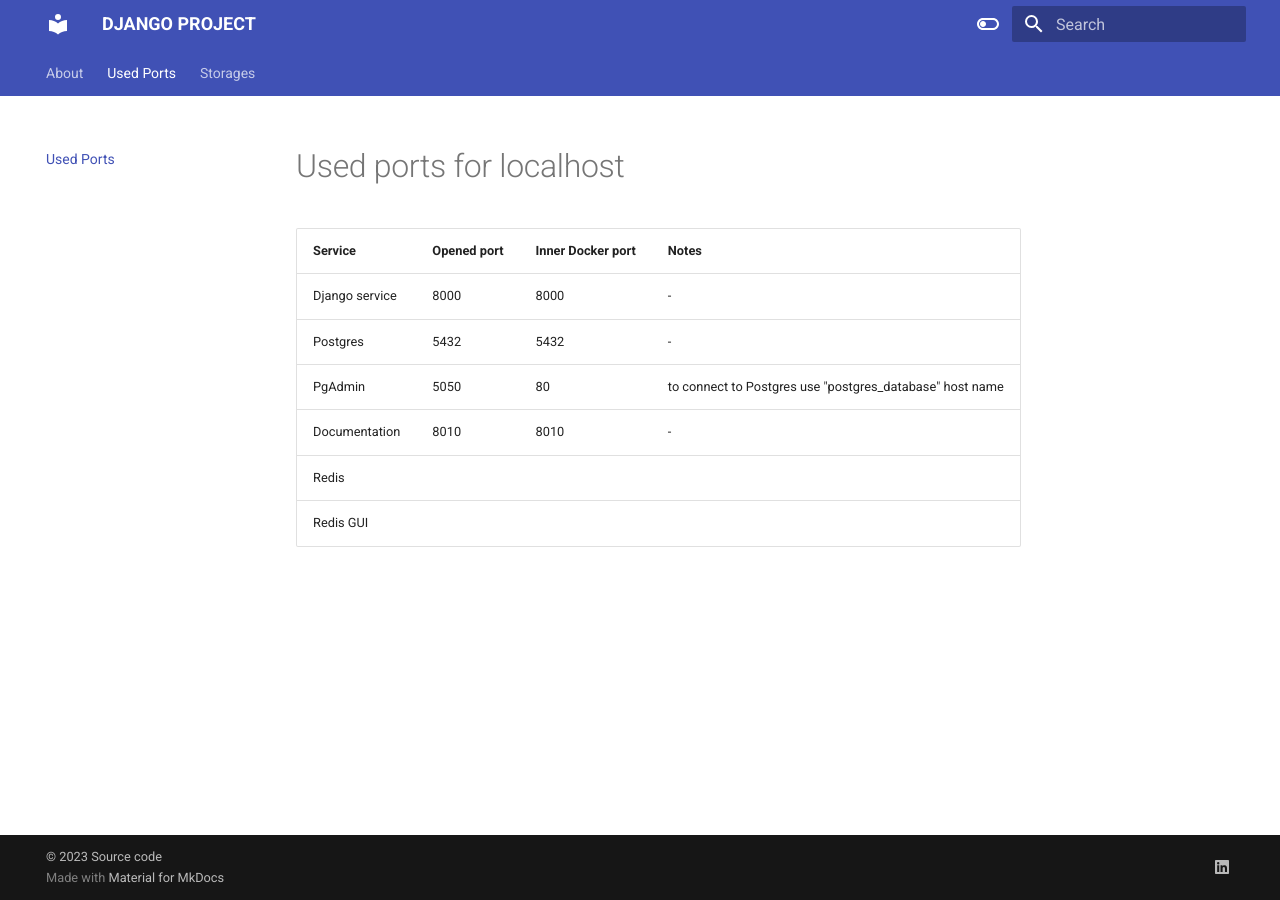
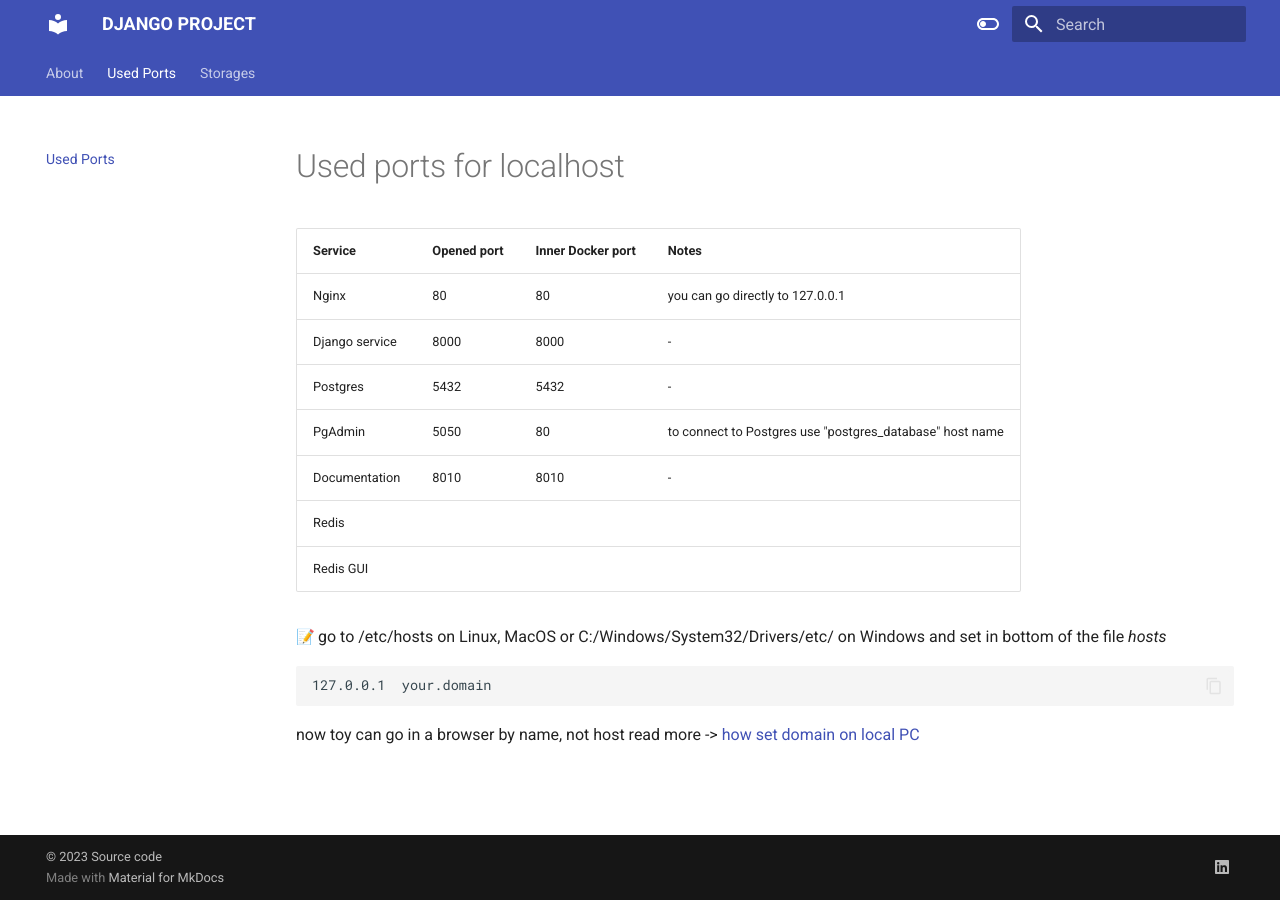
Before and after one commit to smartguy-coder/AWESOME_DJANGO_PET, an MkDocs documentation site: the page built from documentation/docs/used_ports.md, in a window 1280 px wide. Built offline with MkDocs 1.6.1 and Material for MkDocs 9.7.7, drawn with Linux system fonts in a browser that asks for light colours; emoji names are drawn with the system emoji font.

Commit message:
add ports description

````diff
--- a/documentation/docs/used_ports.md
+++ b/documentation/docs/used_ports.md
@@ -2,9 +2,20 @@
 
 | Service        | Opened port | Inner Docker port | Notes                                                    |
 |:---------------|:------------|:------------------|:---------------------------------------------------------|
+| Nginx          | 80          | 80                | you can go directly to 127.0.0.1                         |
 | Django service | 8000        | 8000              | -                                                        |
 | Postgres       | 5432        | 5432              | -                                                        |
 | PgAdmin        | 5050        | 80                | to connect to Postgres use "postgres_database" host name |
 | Documentation  | 8010        | 8010              | -                                                        |
 | Redis          |             |                   |                                                          |
 | Redis GUI      |             |                   |                                                          |
+
+
+:memo: go to /etc/hosts on Linux, MacOS or C:/Windows/System32/Drivers/etc/ on Windows
+and set in bottom of the file *hosts*
+```
+127.0.0.1  your.domain
+```
+
+now toy can go in a browser by name, not host
+read more -> [how set domain on local PC](https://hostiq.ua/wiki/ukr/hosts/)
````
